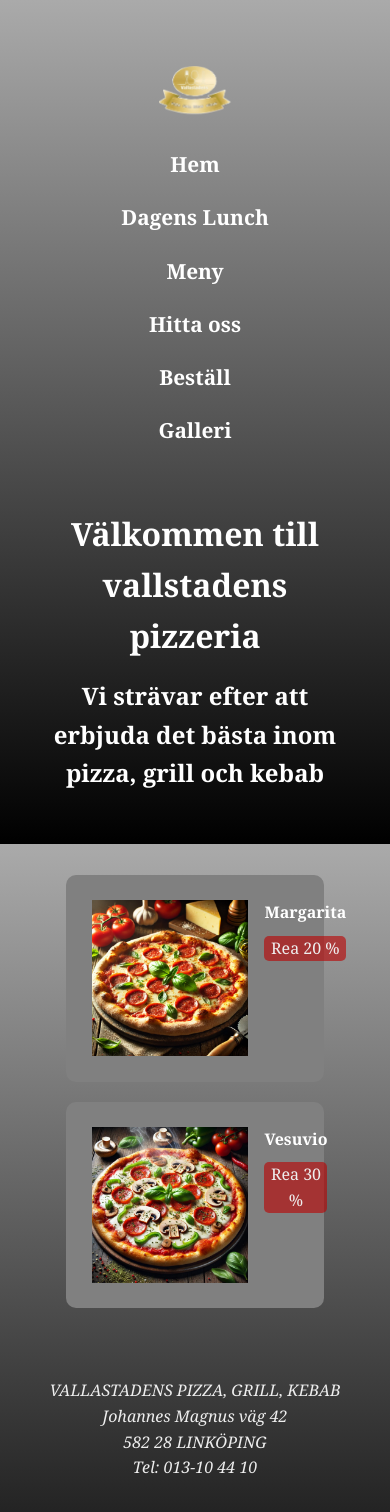
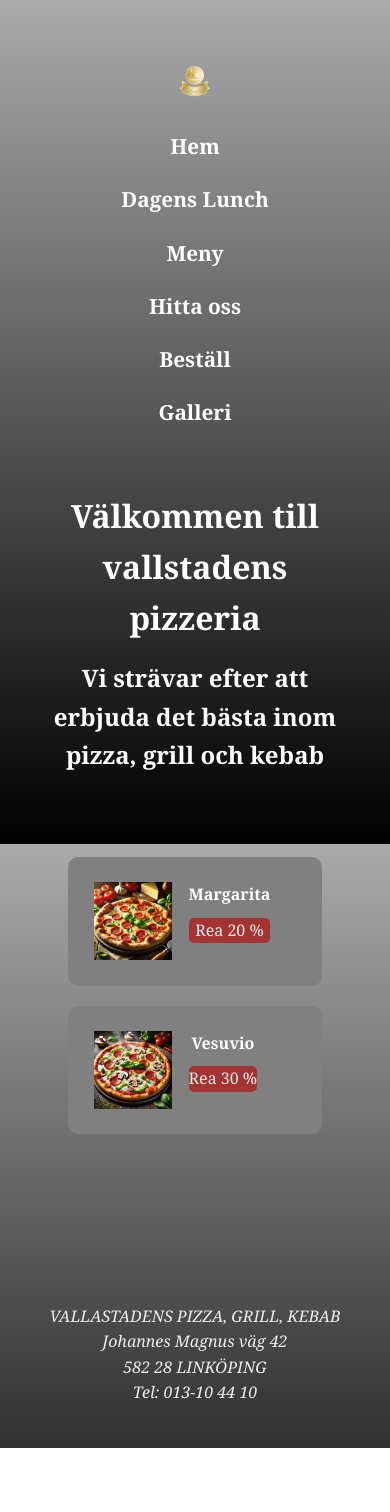
Before and after one commit to chrnas/webdevelopment-react, a React (Vite) app: page / in a window 390 px wide. Shown: the top 1512 px of the page. After the commit the page ends 1448 px from the top, so only its background shows below. Built offline with nearby package versions, Linux system fonts and the light colour scheme.

Commit message:
Tweak on offer cards

```diff
--- a/src/index.css
+++ b/src/index.css
@@ -213,6 +213,7 @@ nav a:hover {
   border-radius: 10px;
   box-shadow: #333;
   transition: transform 0.2s ease-in-out;
+  min-width: 30vh;
 }
 
 .offer-card:hover{
@@ -352,6 +353,12 @@ video {
   width: 90vw;
   height: auto;
 }
+
+img {
+  max-width: 20vw;
+  max-height: 20vw;
+}
+
 }
 
 @media print {
```
